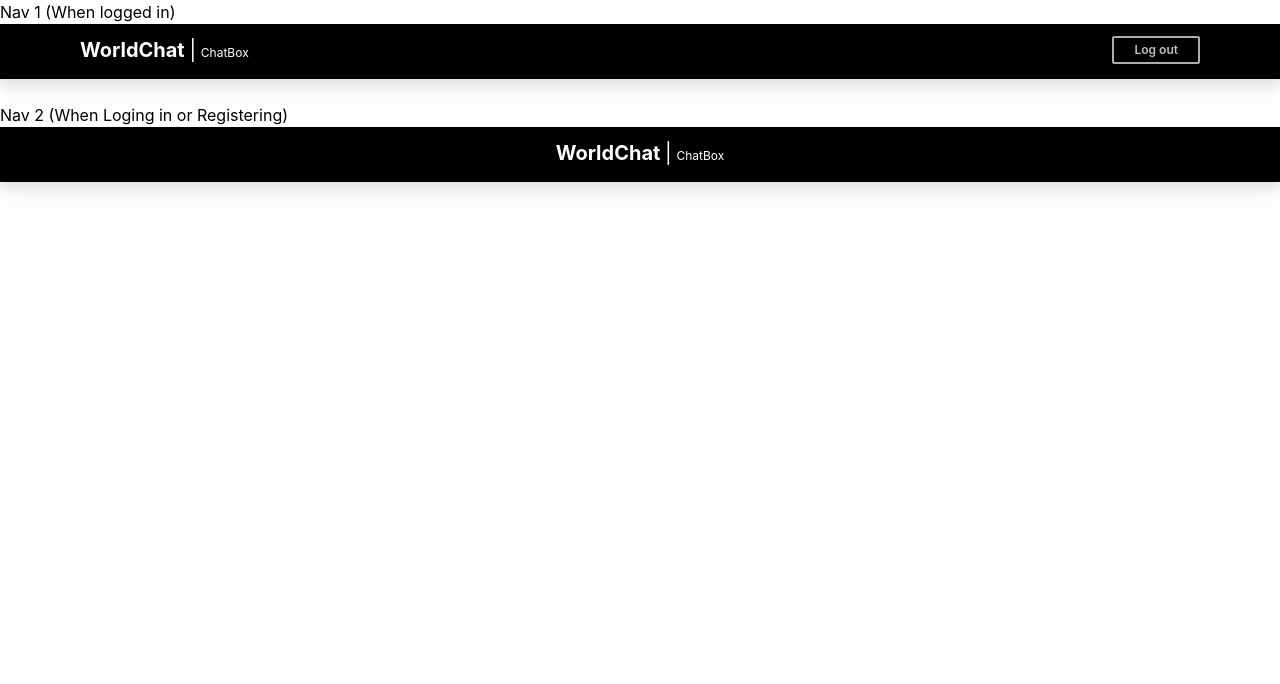
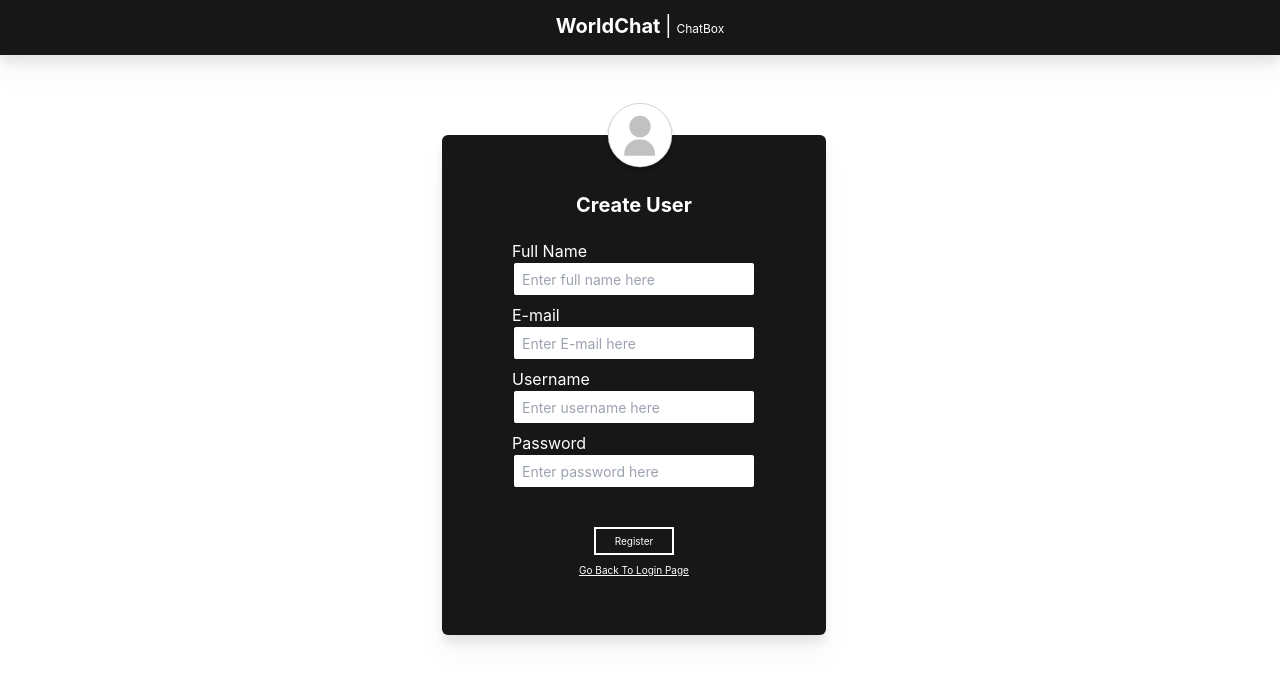
Before and after one commit to nic5694/ChatRoom, a React (Create React App) app in the folder frontend/chatroomfrontend/: page / in a window 1280 px wide. Shown: the top 684 px of the page. Built offline with nearby package versions, Linux system fonts and the light colour scheme.

Commit message:
Did the Login page and the Registration Page
Did the Login page and the Registration Page

```diff
--- a/frontend/chatroomfrontend/src/App.js
+++ b/frontend/chatroomfrontend/src/App.js
@@ -1,15 +1,14 @@
 import NavBar from './components/NavBar';
 import NavBar2 from './components/NavBar2';
+import LoggedInPage from './pages/LoggedInPage';
+import LoginPage from './pages/LoginPage';
+import RegistrationPage from './pages/RegistrationPage';
 
 function App() {
   return (
     <div>
-      Nav 1 (When logged in)
-      <NavBar></NavBar>
-      <br></br>
-      Nav 2 (When Loging in or Registering)
-      <NavBar2></NavBar2>
-      {/*<NavBar2></NavBar2>*/}
+      {/*<LoginPage></LoginPage>*/}
+      {<RegistrationPage></RegistrationPage>}
     </div>
   );
 }
--- a/frontend/chatroomfrontend/src/components/LoginForm.js
+++ b/frontend/chatroomfrontend/src/components/LoginForm.js
@@ -2,10 +2,76 @@ import '../App.css';
 
 function LoginForm() {
     return (
-      <div>
+      <div class="">
+
+        <div class="-space-x-3 flex justify-center">
+
+          <div class="z-10 absolute mt-12">
+              {generateUserSVG()}
+          </div>
+
+          <div class="bg-[#171717] w-96 h-96 drop-shadow-xl rounded-md z-0 my-20">
+
+            <div class="text-white font-bold text-center text-xl mt-14 mb-5">
+              Log In
+            </div>
+
+            <div class="ml-[70px]">
+              <label class="text-white">Username</label>
+            </div>
+
+            <div class="flex justify-center mb-2">
+              <input class="w-60 h-8 text-sm rounded-sm px-2" type="text" placeholder="Enter username here" />
+            </div>
+
+            <div class="ml-[70px]">
+              <label class="text-white ">Password</label>
+            </div>
+
+            <div class="flex justify-center mb-10">
+              <input class="w-60 text-sm h-8 rounded-sm px-2" type="password" placeholder="Enter password here" />
+            </div>
+
+            <div class="flex justify-center mt-2">
+              <button class="border-white border-2 text-white w-20 text-[10px] h-7" type="submit">Log in</button>
+            </div>
+
+            <div class="flex justify-center my-2">
+              <button class="text-white text-[10px] "><u>Not registered yet ? Register Now</u></button>
+            </div>
+
+          </div>
+
+        </div>
 
       </div>
     );
   }
 
-export default NavBar;
+
+  function generateUserSVG(){
+    return (
+      <svg width="70" height="70" viewBox="0 0 98 98" fill="none" xmlns="http://www.w3.org/2000/svg">
+      <g filter="url(#filter0_d_21_5)">
+      <circle cx="49" cy="45" r="45" fill="white"/>
+      <circle cx="49" cy="45" r="44.5" stroke="black" stroke-opacity="0.25"/>
+      </g>
+      <circle cx="49" cy="33" r="15" fill="#C1C1C1"/>
+      <path d="M27 71C27 59.9543 35.9543 51 47 51H50C61.0457 51 70 59.9543 70 71V74H27V71Z" fill="#C1C1C1"/>
+      <defs>
+      <filter id="filter0_d_21_5" x="0" y="0" width="98" height="98" filterUnits="userSpaceOnUse" color-interpolation-filters="sRGB">
+      <feFlood flood-opacity="0" result="BackgroundImageFix"/>
+      <feColorMatrix in="SourceAlpha" type="matrix" values="0 0 0 0 0 0 0 0 0 0 0 0 0 0 0 0 0 0 127 0" result="hardAlpha"/>
+      <feOffset dy="4"/>
+      <feGaussianBlur stdDeviation="2"/>
+      <feComposite in2="hardAlpha" operator="out"/>
+      <feColorMatrix type="matrix" values="0 0 0 0 0 0 0 0 0 0 0 0 0 0 0 0 0 0 0.25 0"/>
+      <feBlend mode="normal" in2="BackgroundImageFix" result="effect1_dropShadow_21_5"/>
+      <feBlend mode="normal" in="SourceGraphic" in2="effect1_dropShadow_21_5" result="shape"/>
+      </filter>
+      </defs>
+      </svg>
+    );
+  }
+
+export default LoginForm;
--- a/frontend/chatroomfrontend/src/components/NavBar2.js
+++ b/frontend/chatroomfrontend/src/components/NavBar2.js
@@ -3,7 +3,7 @@ import '../App.css';
 function NavBar() {
     return (
       <div>
-         <div class="flex justify-center py-3 bg-black drop-shadow-xl flex-wrap">
+         <div class="flex justify-center py-3 bg-[#171717] drop-shadow-xl flex-wrap">
             <div class="font-bold text-white mx-20 text-xl">
             WorldChat <span class=" font-normal">|</span> <span class="text-[12px] font-normal">ChatBox</span>
             </div>
--- a/frontend/chatroomfrontend/src/components/RegisterForm.js
+++ b/frontend/chatroomfrontend/src/components/RegisterForm.js
@@ -2,10 +2,91 @@ import '../App.css';
 
 function RergisterForm() {
     return (
-      <div>
+      <div class="">
+
+        <div class="-space-x-3 flex justify-center">
+
+          <div class="z-10 absolute mt-12">
+              {generateUserSVG()}
+          </div>
+
+          <div class="bg-[#171717] w-96 h-[500px] drop-shadow-xl rounded-md z-0 mt-20 mb-10">
+
+            <div class="text-white font-bold text-center text-xl mt-14 mb-5">
+              Create User
+            </div>
+
+            <div class="ml-[70px]">
+              <label class="text-white">Full Name</label>
+            </div>
+
+            <div class="flex justify-center mb-2">
+              <input class="w-60 h-8 text-sm rounded-sm px-2" type="text" placeholder="Enter full name here" />
+            </div>
+
+            <div class="ml-[70px]">
+              <label class="text-white">E-mail</label>
+            </div>
+
+            <div class="flex justify-center mb-2">
+              <input class="w-60 h-8 text-sm rounded-sm px-2" type="email" placeholder="Enter E-mail here" />
+            </div>
+
+            <div class="ml-[70px]">
+              <label class="text-white">Username</label>
+            </div>
+
+            <div class="flex justify-center mb-2">
+              <input class="w-60 h-8 text-sm rounded-sm px-2" type="text" placeholder="Enter username here" />
+            </div>
+
+            <div class="ml-[70px]">
+              <label class="text-white ">Password</label>
+            </div>
+
+            <div class="flex justify-center mb-10">
+              <input class="w-60 text-sm h-8 rounded-sm px-2" type="password" placeholder="Enter password here" />
+            </div>
+
+            <div class="flex justify-center mt-2">
+              <button class="border-white border-2 text-white w-20 text-[10px] h-7" type="submit">Register</button>
+            </div>
+
+            <div class="flex justify-center my-2">
+              <button class="text-white text-[10px] "><u>Go Back To Login Page</u></button>
+            </div>
+
+          </div>
+
+        </div>
 
       </div>
     );
   }
 
+  function generateUserSVG(){
+    return (
+      <svg width="70" height="70" viewBox="0 0 98 98" fill="none" xmlns="http://www.w3.org/2000/svg">
+      <g filter="url(#filter0_d_21_5)">
+      <circle cx="49" cy="45" r="45" fill="white"/>
+      <circle cx="49" cy="45" r="44.5" stroke="black" stroke-opacity="0.25"/>
+      </g>
+      <circle cx="49" cy="33" r="15" fill="#C1C1C1"/>
+      <path d="M27 71C27 59.9543 35.9543 51 47 51H50C61.0457 51 70 59.9543 70 71V74H27V71Z" fill="#C1C1C1"/>
+      <defs>
+      <filter id="filter0_d_21_5" x="0" y="0" width="98" height="98" filterUnits="userSpaceOnUse" color-interpolation-filters="sRGB">
+      <feFlood flood-opacity="0" result="BackgroundImageFix"/>
+      <feColorMatrix in="SourceAlpha" type="matrix" values="0 0 0 0 0 0 0 0 0 0 0 0 0 0 0 0 0 0 127 0" result="hardAlpha"/>
+      <feOffset dy="4"/>
+      <feGaussianBlur stdDeviation="2"/>
+      <feComposite in2="hardAlpha" operator="out"/>
+      <feColorMatrix type="matrix" values="0 0 0 0 0 0 0 0 0 0 0 0 0 0 0 0 0 0 0.25 0"/>
+      <feBlend mode="normal" in2="BackgroundImageFix" result="effect1_dropShadow_21_5"/>
+      <feBlend mode="normal" in="SourceGraphic" in2="effect1_dropShadow_21_5" result="shape"/>
+      </filter>
+      </defs>
+      </svg>
+    );
+  }
+
 export default RergisterForm;
--- /dev/null
+++ b/frontend/chatroomfrontend/src/pages/LoggedInPage.js
@@ -0,0 +1,11 @@
+import '../App.css';
+
+function LoggedInPage() {
+    return (
+      <div>
+
+      </div>
+    );
+  }
+
+export default LoggedInPage;
--- /dev/null
+++ b/frontend/chatroomfrontend/src/pages/LoginPage.js
@@ -0,0 +1,14 @@
+import '../App.css';
+import NavBar2 from '../components/NavBar2';
+import LoginForm from '../components/LoginForm';
+
+function LoginPage() {
+    return (
+      <div>
+        <NavBar2></NavBar2>
+        <LoginForm></LoginForm>
+      </div>
+    );
+  }
+
+export default LoginPage;
--- /dev/null
+++ b/frontend/chatroomfrontend/src/pages/RegistrationPage.js
@@ -0,0 +1,14 @@
+import '../App.css';
+import NavBar2 from '../components/NavBar2';
+import RegisterForm from '../components/RegisterForm'
+
+function RegistrationPage() {
+    return (
+      <div>
+        <NavBar2></NavBar2>
+        <RegisterForm></RegisterForm>
+      </div>
+    );
+  }
+
+export default RegistrationPage;
```
